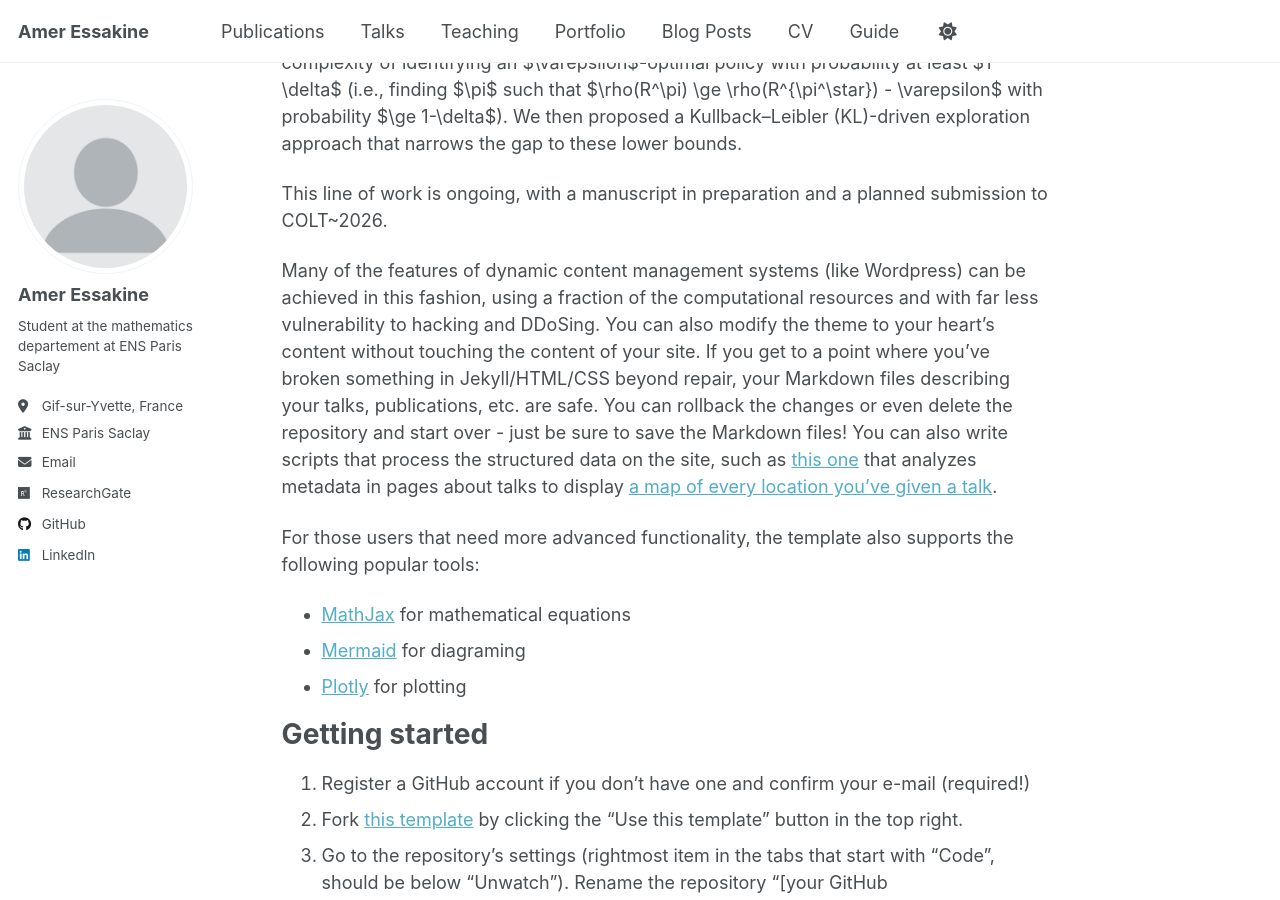
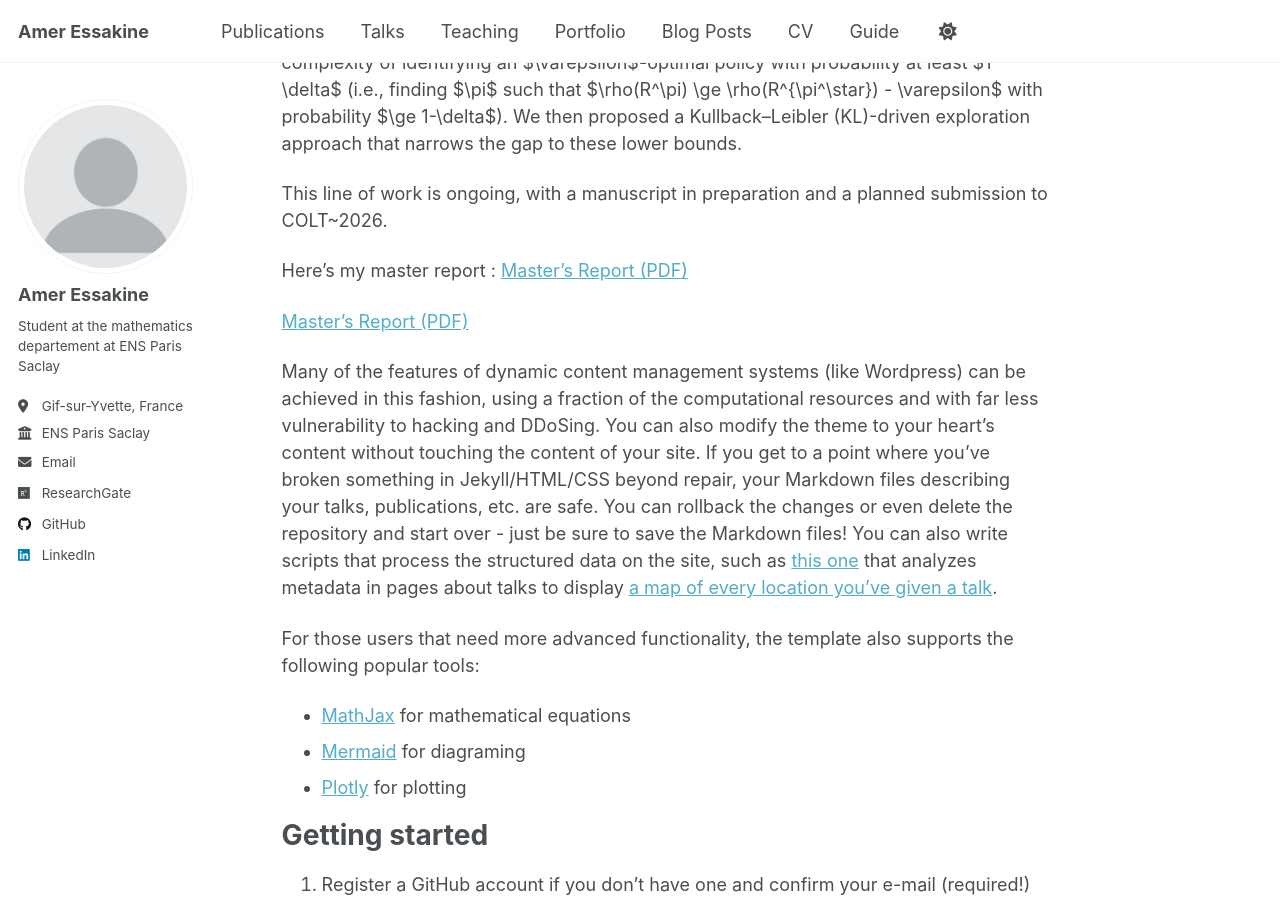
Before and after one commit to aessakine/aessakine.github.io, a Jekyll site: the page built from _pages/about.md, in a window 1280 px wide and 900 px high, scrolled down 855 px. Built offline with Jekyll 4.4.1, drawn with Linux system fonts in a browser that asks for light colours; a script that is not in the unit is left out.

Commit message:
Update about.md

```diff
--- a/_pages/about.md
+++ b/_pages/about.md
@@ -26,6 +26,12 @@ where \(R^{\pi} = \sum_{t=0}^{\infty} \gamma^{t} r_t\) is the random return unde
 This problem is well understood in the known-model setting for a broad class of risk measures. In the learning setting, where the dynamics are unknown, there are very few results with finite-time guarantees. During my internship, we focused on the \emph{entropic} risk measure for its simplicity and regularity, and on finite-horizon episodic MDPs. We established information-theoretic lower bounds on the sample complexity of identifying an $\varepsilon$-optimal policy with probability at least $1-\delta$ (i.e., finding $\pi$ such that $\rho(R^\pi) \ge \rho(R^{\pi^\star}) - \varepsilon$ with probability $\ge 1-\delta$). We then proposed a Kullback--Leibler (KL)-driven exploration approach that narrows the gap to these lower bounds.
 
 This line of work is ongoing, with a manuscript in preparation and a planned submission to COLT~2026.
+
+Here's my master report : [Master’s Report (PDF)]({{ '/files/masters_report.pdf' | relative_url }})
+
+<a href="{{ '/files/masters_report.pdf' | relative_url }}" target="_blank" rel="noopener">
+  Master’s Report (PDF)
+</a>
 
 
 Many of the features of dynamic content management systems (like Wordpress) can be achieved in this fashion, using a fraction of the computational resources and with far less vulnerability to hacking and DDoSing. You can also modify the theme to your heart's content without touching the content of your site. If you get to a point where you've broken something in Jekyll/HTML/CSS beyond repair, your Markdown files describing your talks, publications, etc. are safe. You can rollback the changes or even delete the repository and start over - just be sure to save the Markdown files! You can also write scripts that process the structured data on the site, such as [this one](https://github.com/academicpages/academicpages.github.io/blob/master/talkmap.ipynb) that analyzes metadata in pages about talks to display [a map of every location you've given a talk](https://academicpages.github.io/talkmap.html).
```
